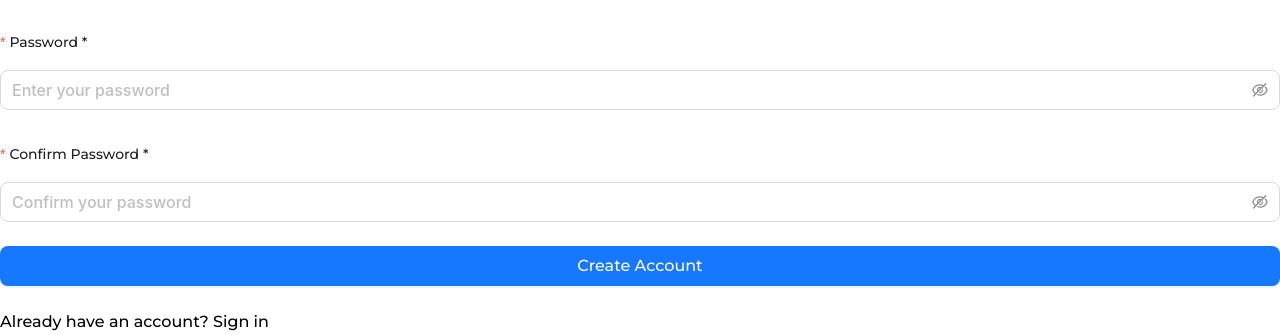
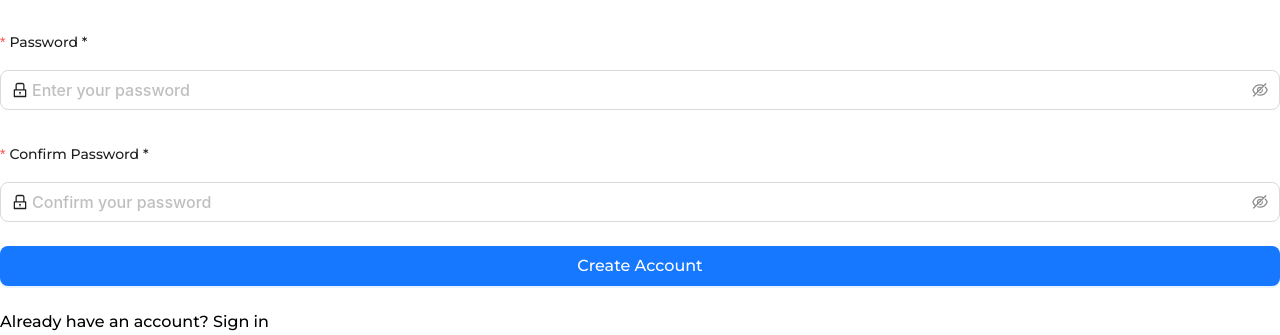
Before and after one commit to VisiBuy/visibuy-fe, a React (Vite) app: page /signup in a window 1280 px wide. Shown: the part 509-844 px from the top of the page. Built offline with nearby package versions, Linux system fonts and the light colour scheme; no server answers.

Commit message:
auth-reset password, forget password

```diff
--- a/src/pages/Auth/SignupScreen.tsx
+++ b/src/pages/Auth/SignupScreen.tsx
@@ -9,14 +9,13 @@ import {
   UserOutlined,
   CheckCircleOutlined,
   CloseCircleOutlined,
+  LockOutlined,
 } from "@ant-design/icons";
 import { Link, useNavigate } from "react-router-dom";
 import Logo from "../../public/images/VisiBuy-White Colored 1.svg";
 import lock from "../../public/icons/lock.svg";
 import { useRegisterMutation } from "@/features/auth/authApi";
 import { SignupFormValues } from "@/types/types";
-
-
 
 const SignupScreen = () => {
   const [register, { isLoading }] = useRegisterMutation();
@@ -260,12 +259,19 @@ const SignupScreen = () => {
                   message: "Please input your password!",
                 },
                 {
-                  min: 6,
-                  message: "Password must be at least 6 characters!",
+                  min: 8,
+                  message: "Password must be at least 8 characters!",
+                },
+                {
+                  pattern: /^(?=.*[a-z])(?=.*[A-Z])(?=.*\d)(?=.*[!@#$%^&*()_+\-=[\]{};':"|,.<>/?~])[A-Za-z\d!@#$%^&*()_+\-=[\]{};':"|,.<>/?~]{8,}$/,
+                  message: "Password must include uppercase, lowercase, number, and special character!",
                 },
               ]}
             >
               <Input.Password
+                prefix={
+                  <LockOutlined className="text-gray-400 transition-colors duration-300 hover:text-[#007AFF]" />
+                }
                 placeholder="Enter your password"
                 iconRender={(visible) =>
                   visible ? (
@@ -302,6 +308,9 @@ const SignupScreen = () => {
               ]}
             >
               <Input.Password
+                prefix={
+                  <LockOutlined className="text-gray-400 transition-colors duration-300 hover:text-[#007AFF]" />
+                }
                 placeholder="Confirm your password"
                 iconRender={(visible) =>
                   visible ? (
@@ -343,6 +352,17 @@ const SignupScreen = () => {
               </span>
             </div>
           </div>
+
+          <div className="mt-6 text-center">
+  <div className="text-xs text-gray-500 bg-gray-50 p-3 rounded-lg border border-gray-200">
+    <LockOutlined className="mr-1" />
+    Password must be at least 8 characters with uppercase, lowercase, number, and special character
+    <span className="block text-gray-400 text-[10px] mt-1">
+      (e.g., ! @ # $ % ^ & * ( ) _ + - = [ ] {'{'} {'}'} ; ' : " | , . &lt; &gt; / ? ~)
+    </span>
+  </div>
+</div>
+
         </div>
       </div>
     </div>
```
